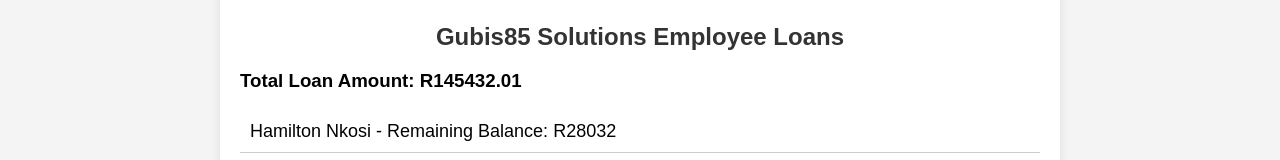
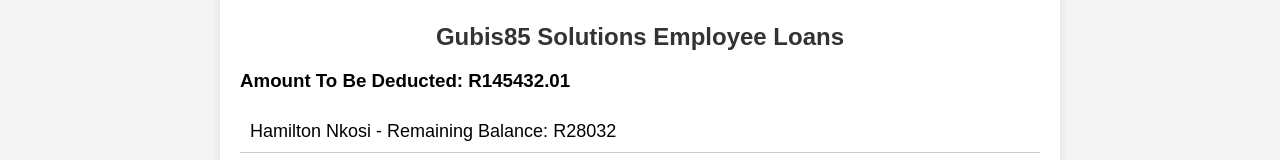
Before and after one commit to mabsmabiletsa/Gubis85-Loans, a plain HTML site: page index.html in a window 1280 px wide. Shown: the part 159-319 px from the top of the page. Drawn offline with nearby package versions, Linux system fonts and the light colour scheme.

Commit message:
9122024-8

```diff
--- a/index.html
+++ b/index.html
@@ -13,7 +13,7 @@
 
     <div class="container">
         <h1>Gubis85 Solutions Employee Loans</h1>
-        <h3>Total Loan Amount: <span id="total-loan-amount"></span></h3> <!-- New total section -->
+        <h3>Amount To Be Deducted: <span id="total-loan-amount"></span></h3> <!-- New total section -->
         <ul id="employee-list"></ul>
         <div id="loan-details" class="hidden">
             <h2 id="employee-name"></h2>
```
